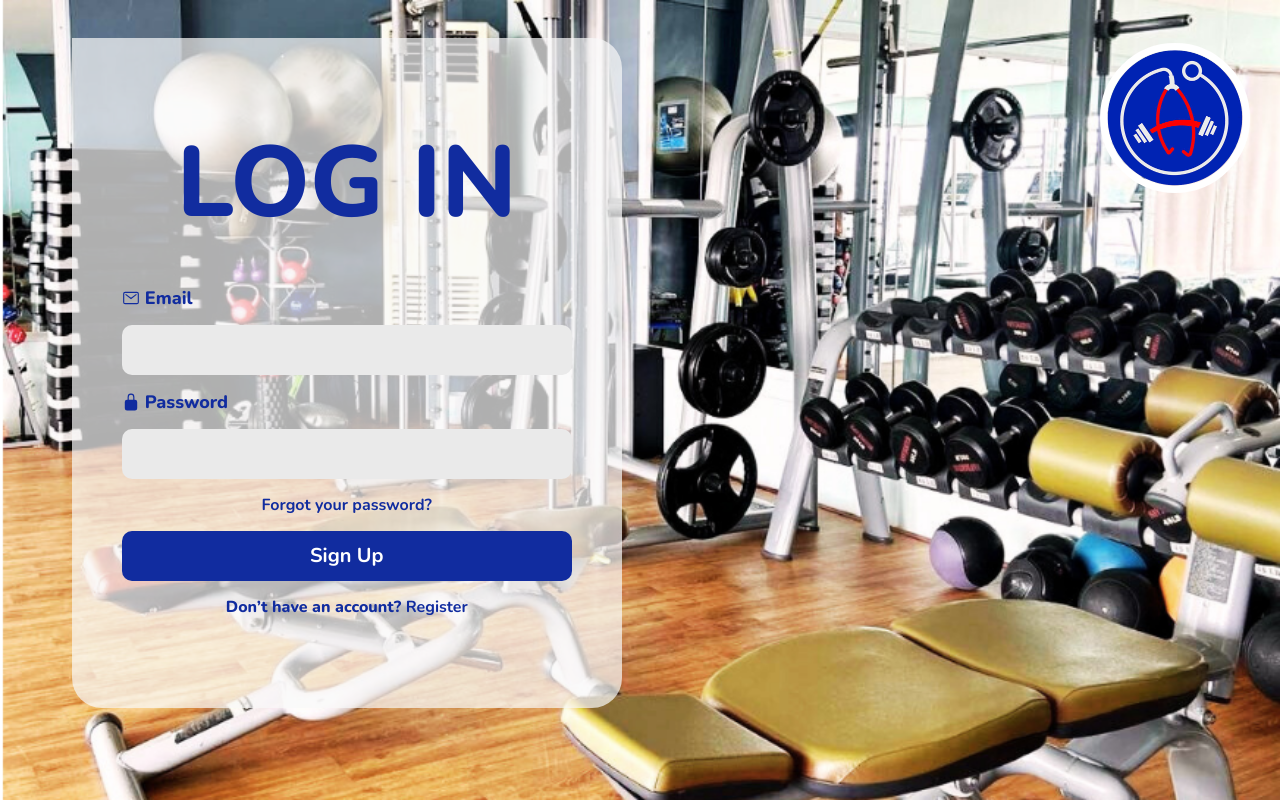
After one commit to Iruys/CAPSTONE-project, a PHP site: page /HTML/login.html in a window 1280 px wide. The commit adds this page. Run offline with PHP 8.4, Linux system fonts and the light colour scheme.

Commit message:
Another adjustment

```diff
--- a/CSS/Home.css
+++ b/CSS/Home.css
@@ -146,6 +146,7 @@ header {
 
 .container{
   display: flex;
+  min-height: 50vh;
 }
 
 .nav {
@@ -155,8 +156,9 @@ header {
   overflow: hidden;
   padding-block:10px ;
   width: 5%;
-  height: 725px;
+  min-height:50vh;
   transition: width 0.3s ease;
+
 }
 
 .hamburger{
@@ -226,6 +228,8 @@ header {
   align-items: center;
   flex-direction: column;
   width: 100%;
+  min-height: 88vh;
+  border: 2px solid red;
 }
 
 .conts1 {
--- a/CSS/login.css
+++ b/CSS/login.css
@@ -96,6 +96,7 @@ font-family: "Nunito";
 border-radius: 10px;
 font-size: 20px;
 cursor: pointer;
+border: none;
 width: 450px;
 transition:  transform 0.2s ease-in-out;
 }
--- /dev/null
+++ b/HTML/login.html
@@ -0,0 +1,58 @@
+<!DOCTYPE html>
+<html lang="en">
+<head>
+  <meta charset="UTF-8">
+  <meta name="viewport" content="width=device-width, initial-scale=1.0">
+  <link rel="preconnect" href="https://fonts.googleapis.com">
+  <link rel="preconnect" href="https://fonts.gstatic.com" crossorigin>
+  <link href="https://fonts.googleapis.com/css2?family=Acme&family=Nunito:ital,wght@0,200..1000;1,200..1000&family=Roboto:ital,wght@0,100;0,300;0,400;0,500;0,700;0,900;1,100;1,300;1,400;1,500;1,700;1,900&display=swap" rel="stylesheet">
+  <title>Dr. ACE Fitness Gym</title>
+  <link rel="icon" href="assets/logs.png">
+  <link rel="stylesheet" href="../CSS/login.css" />
+</head>
+<body>
+
+<div class="container">
+
+
+  <div class="conts1">
+
+    <div class="form-wrap">
+      <form action="" method="get">
+
+        <div class="ttl-wrap">
+          <p id="login-ttl">LOG IN</p>
+        </div>
+
+        <div class="inputs-wrap">
+
+          <label for="email"> <ion-icon name="mail-outline"></ion-icon>Email</label>
+          <input type="email" name="" id="email" class="in" required>
+
+          <label for="passw"><ion-icon name="lock-closed"></ion-icon> Password</label>
+          <input type="password" id="passw"  class="in"  required>
+
+          <a href="#">Forgot your password?</a>
+
+          <div> <button class="SU">Sign Up</button></div>
+         <p>Don’t have an account? <a href="signup.html"> Register</a></p>
+
+        </div>
+
+
+      </form>
+    </div>
+
+  </div>
+
+  <div class="conts2">
+    <img src="../assets/logs.png" alt="" height="150">
+  </div>
+
+</div>
+
+
+  <script type="module" src="https://unpkg.com/ionicons@7.1.0/dist/ionicons/ionicons.esm.js"></script>
+<script nomodule src="https://unpkg.com/ionicons@7.1.0/dist/ionicons/ionicons.js"></script>
+</body>
+</html>
```
Also changed, not shown: assets/newBG.png (added).
